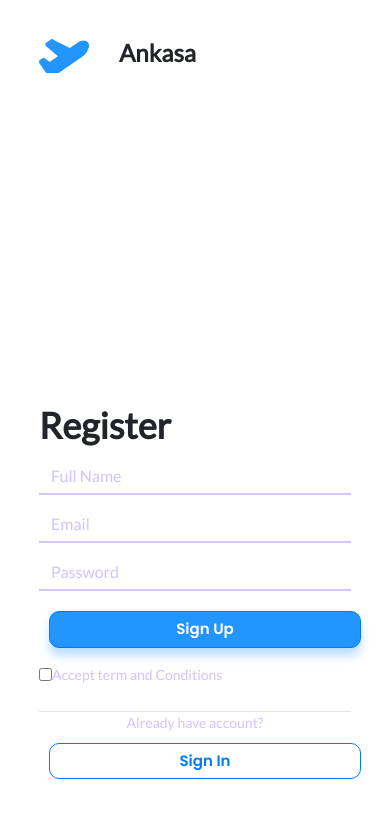
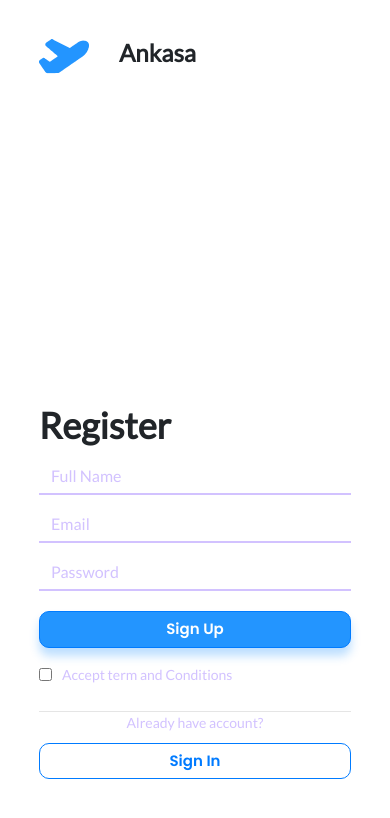
Before and after one commit to rifqyandika/ankasa-ticketing, a Vue app: page /register in a window 390 px wide. Shown: the top 818 px of the page. Built offline with nearby package versions, Linux system fonts and the light colour scheme.

Commit message:
styling susulan di responsive

```diff
--- a/src/views/Register.vue
+++ b/src/views/Register.vue
@@ -106,7 +106,7 @@ div.title {
   font-size: 15px;
   font-family: "Poppins", sans-serif;
   font-weight: 700;
-  margin: 10px;
+  margin: 10px 0px;
   border-radius: 10px;
 }
 .btn-primary {
@@ -128,6 +128,9 @@ label, p {
   text-align: center;
   color: #d2c2ff;
 }
+input[type='checkbox'] {
+    margin-right: 10px
+}
 @media (max-width: 576px) {
     .form {
   padding: 10%;
```
